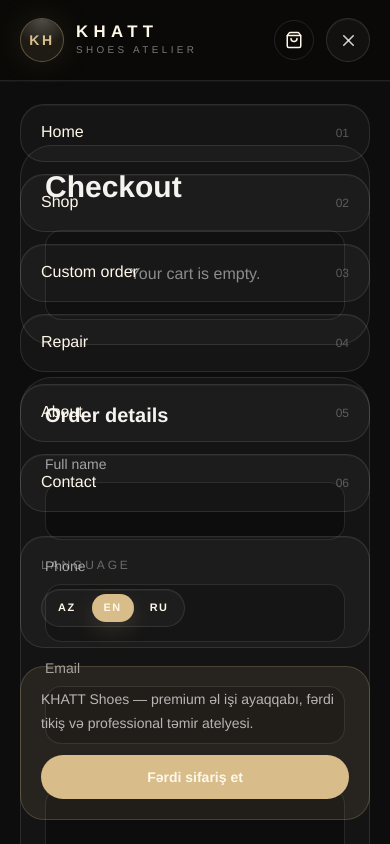
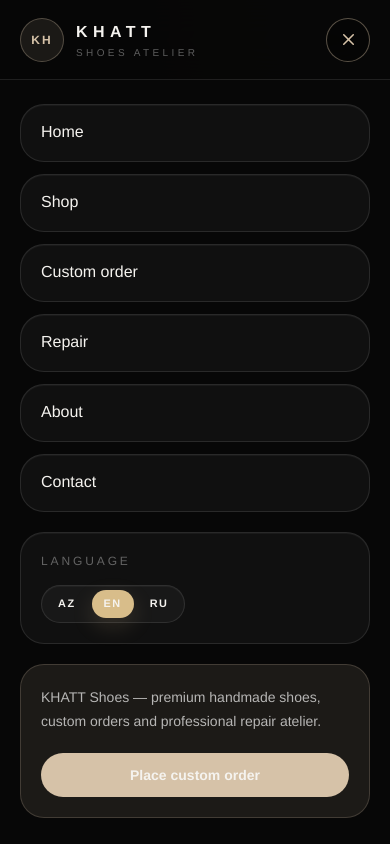
Before and after one commit to khattshoes/khatt-shoes, a Next.js app: page /en/checkout in a window 390 px wide. Both pictures are taken after a click on the button "Open menu". Shown: the top 844 px of the page. Built offline with nearby package versions, Linux system fonts and the light colour scheme.

Commit message:
Remove mobile menu item numbers

```diff
--- a/src/components/layout/mobile-menu.tsx
+++ b/src/components/layout/mobile-menu.tsx
@@ -1,6 +1,7 @@
 "use client";
 
 import { useEffect, useState } from "react";
+import { createPortal } from "react-dom";
 import { Menu, X } from "lucide-react";
 import { Link } from "@/i18n/navigation";
 import { LanguageSwitcher } from "@/components/layout/language-switcher";
@@ -16,8 +17,44 @@
   navItems: readonly NavItem[];
 };
 
+const mobileMenuText = {
+  az: {
+    open: "Menyunu aç",
+    close: "Menyunu bağla",
+    navigation: "Mobil naviqasiya",
+    language: "Dil",
+    description:
+      "KHATT Shoes — premium əl işi ayaqqabı, fərdi tikiş və professional təmir atelyesi.",
+    customOrder: "Fərdi sifariş et",
+  },
+  en: {
+    open: "Open menu",
+    close: "Close menu",
+    navigation: "Mobile navigation",
+    language: "Language",
+    description:
+      "KHATT Shoes — premium handmade shoes, custom orders and professional repair atelier.",
+    customOrder: "Place custom order",
+  },
+  ru: {
+    open: "Открыть меню",
+    close: "Закрыть меню",
+    navigation: "Мобильная навигация",
+    language: "Язык",
+    description:
+      "KHATT Shoes — премиальная обувь ручной работы, индивидуальный пошив и профессиональный ремонт.",
+    customOrder: "Оформить индивидуальный заказ",
+  },
+};
+
 export function MobileMenu({ locale, navItems }: MobileMenuProps) {
   const [open, setOpen] = useState(false);
+  const [mounted, setMounted] = useState(false);
+  const text = mobileMenuText[locale];
+
+  useEffect(() => {
+    setMounted(true);
+  }, []);
 
   useEffect(() => {
     document.body.style.overflow = open ? "hidden" : "";
@@ -27,68 +64,101 @@
     };
   }, [open]);
 
-  return (
-    <div className="lg:hidden">
-      <button
-        type="button"
-        onClick={() => setOpen((value) => !value)}
-        aria-label={open ? "Close menu" : "Open menu"}
-        aria-expanded={open}
-        className="inline-flex h-11 w-11 items-center justify-center rounded-full border border-white/12 bg-white/[0.035] text-white/80 shadow-[inset_0_1px_0_rgba(255,255,255,0.04)] transition hover:border-khatt-gold/45 hover:text-khatt-gold"
-      >
-        {open ? <X size={19} /> : <Menu size={19} />}
-      </button>
+  const overlay =
+    open && mounted ? (
+      <div className="fixed inset-0 z-[9999] bg-[#070707] text-[#F5F3EF] md:hidden">
+        <div
+          className="absolute inset-0 bg-[radial-gradient(circle_at_top_right,rgba(216,189,138,0.14),transparent_24rem),radial-gradient(circle_at_bottom_left,rgba(138,90,47,0.18),transparent_28rem)]"
+          aria-hidden="true"
+        />
 
-      {open ? (
-        <div className="fixed inset-0 top-20 z-50 bg-khatt-950/96 backdrop-blur-2xl">
-          <div
-            className="absolute inset-0 bg-[radial-gradient(circle_at_top_right,rgba(216,189,138,0.13),transparent_28rem),radial-gradient(circle_at_bottom_left,rgba(138,90,47,0.14),transparent_30rem)]"
-            aria-hidden="true"
-          />
+        <div className="relative flex h-dvh flex-col">
+          <div className="flex h-20 shrink-0 items-center justify-between border-b border-white/10 bg-[#070707]/95 px-5 backdrop-blur-xl">
+            <Link
+              href="/"
+              locale={locale}
+              onClick={() => setOpen(false)}
+              className="inline-flex items-center gap-3"
+            >
+              <span className="flex h-11 w-11 items-center justify-center rounded-full border border-[#D6C2A8]/30 bg-[#D6C2A8]/10 text-xs font-semibold tracking-[0.18em] text-[#D6C2A8]">
+                KH
+              </span>
 
-          <div className="relative mx-auto flex h-[calc(100dvh-5rem)] w-full max-w-2xl flex-col px-5 py-6">
-            <nav aria-label="Mobile navigation" className="grid gap-3">
-              {navItems.map((item, index) => (
+              <span className="leading-none">
+                <span className="block text-base font-semibold tracking-[0.34em]">
+                  KHATT
+                </span>
+                <span className="mt-1 block text-[10px] uppercase tracking-[0.34em] text-white/35">
+                  Shoes Atelier
+                </span>
+              </span>
+            </Link>
+
+            <button
+              type="button"
+              onClick={() => setOpen(false)}
+              aria-label={text.close}
+              className="inline-flex h-11 w-11 items-center justify-center rounded-full border border-[#D6C2A8]/40 bg-black/20 text-[#D6C2A8] transition hover:bg-[#D6C2A8] hover:text-black"
+            >
+              <X size={19} />
+            </button>
+          </div>
+
+          <div className="flex-1 overflow-y-auto bg-[#070707] px-5 py-6">
+            <nav aria-label={text.navigation} className="grid gap-3">
+              {navItems.map((item) => (
                 <Link
                   key={item.href}
                   href={item.href}
                   locale={locale}
                   onClick={() => setOpen(false)}
-                  className="group flex items-center justify-between rounded-3xl border border-white/10 bg-white/[0.035] px-5 py-4 text-base font-medium text-white/78 shadow-[inset_0_1px_0_rgba(255,255,255,0.04)] transition hover:border-khatt-gold/40 hover:bg-white/[0.055] hover:text-khatt-gold"
+                  className="group flex items-center justify-between rounded-3xl border border-white/10 bg-white/[0.04] px-5 py-4 text-base font-medium text-white/80 shadow-[inset_0_1px_0_rgba(255,255,255,0.04)] transition hover:border-[#D6C2A8]/40 hover:bg-white/[0.07] hover:text-[#D6C2A8]"
                 >
                   <span>{item.label}</span>
-                  <span className="text-xs text-white/28 transition group-hover:text-khatt-gold/70">
-                    0{index + 1}
-                  </span>
+
                 </Link>
               ))}
             </nav>
 
-            <div className="mt-6 rounded-3xl border border-white/10 bg-white/[0.035] p-5 shadow-[inset_0_1px_0_rgba(255,255,255,0.04)]">
+            <div className="mt-5 rounded-3xl border border-white/10 bg-white/[0.04] p-5 shadow-[inset_0_1px_0_rgba(255,255,255,0.04)]">
               <p className="mb-4 text-xs uppercase tracking-[0.24em] text-white/35">
-                Language
+                {text.language}
               </p>
               <LanguageSwitcher />
             </div>
 
-            <div className="mt-auto rounded-3xl border border-khatt-gold/20 bg-khatt-gold/10 p-5">
+            <div className="mt-5 rounded-3xl border border-[#D6C2A8]/20 bg-[#D6C2A8]/10 p-5">
               <p className="text-sm leading-6 text-white/68">
-                KHATT Shoes — premium əl işi ayaqqabı, fərdi tikiş və
-                professional təmir atelyesi.
+                {text.description}
               </p>
 
               <Link
                 href="/custom-order"
                 locale={locale}
                 onClick={() => setOpen(false)}
-                className="mt-5 inline-flex w-full items-center justify-center rounded-full bg-khatt-gold px-5 py-3 text-sm font-semibold text-black transition hover:bg-khatt-gold-soft"
+                className="mt-5 inline-flex w-full items-center justify-center rounded-full bg-[#D6C2A8] px-5 py-3 text-sm font-semibold text-black transition hover:bg-[#e3cca8]"
               >
-                Fərdi sifariş et
+                {text.customOrder}
               </Link>
             </div>
           </div>
         </div>
-      ) : null}
+      </div>
+    ) : null;
+
+  return (
+    <div className="lg:hidden">
+      <button
+        type="button"
+        onClick={() => setOpen((value) => !value)}
+        aria-label={open ? text.close : text.open}
+        aria-expanded={open}
+        className="inline-flex h-11 w-11 items-center justify-center rounded-full border border-white/12 bg-white/[0.035] text-white/80 shadow-[inset_0_1px_0_rgba(255,255,255,0.04)] transition hover:border-[#D6C2A8]/45 hover:text-[#D6C2A8]"
+      >
+        {open ? <X size={19} /> : <Menu size={19} />}
+      </button>
+
+      {mounted && overlay ? createPortal(overlay, document.body) : null}
     </div>
   );
 }
```
